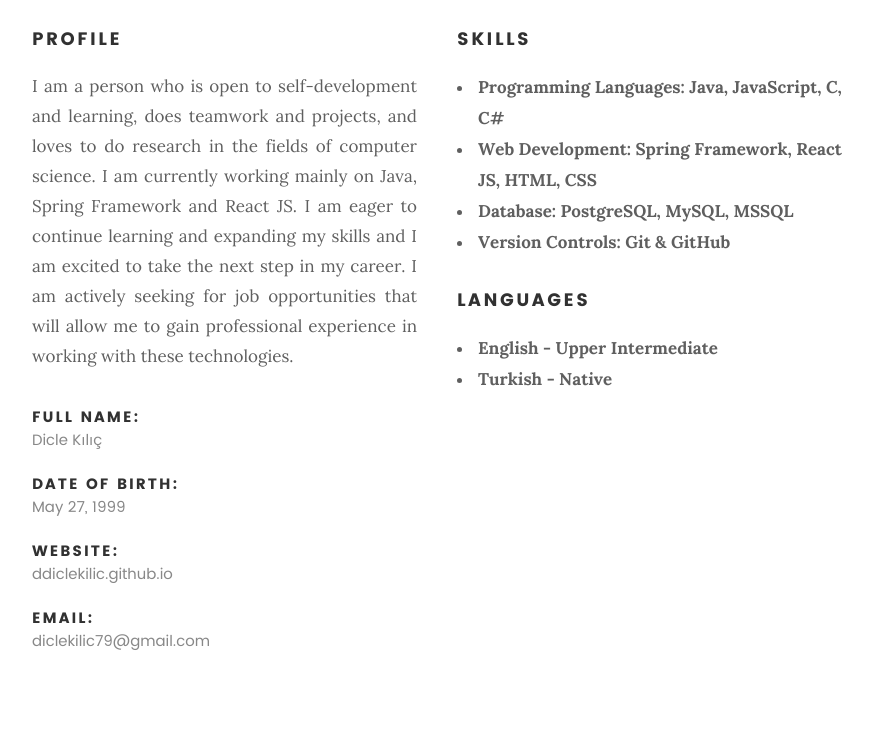
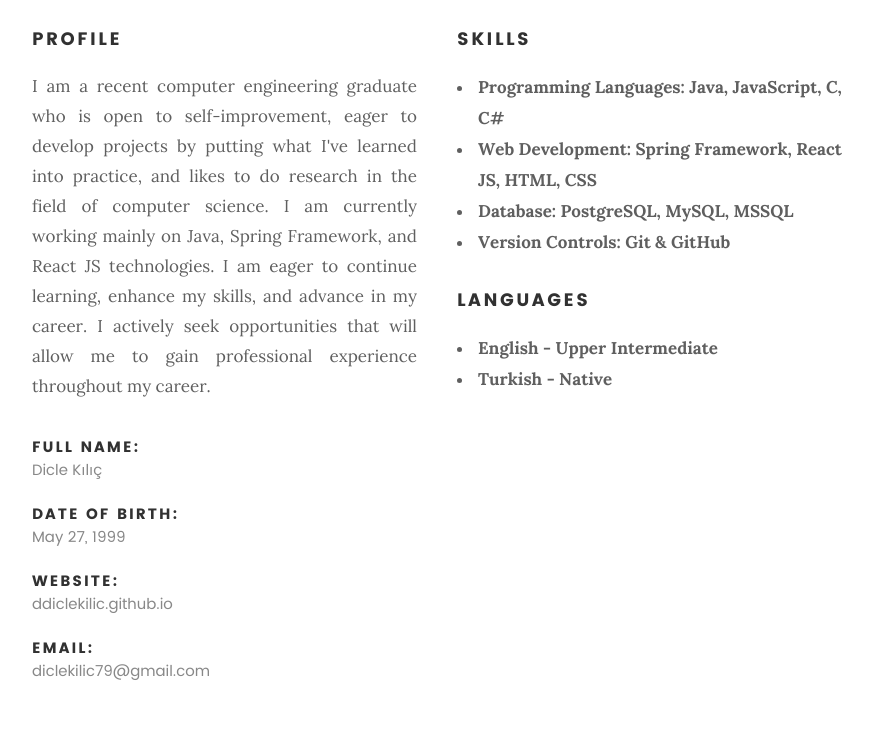
Before and after one commit to ddiclekilic/ddiclekilic.github.io, a plain HTML site: page index.html in a window 1280 px wide. Shown: the part 1115-1860 px from the top of the page, without its empty margins (203-1076 px from the left). Drawn offline with Linux system fonts and the light colour scheme; files whose address does not match are found by name.

Commit message:
Update index.html

```diff
--- a/index.html
+++ b/index.html
@@ -122,14 +122,11 @@
         <div class="col-six tab-full">
           <h3>Profile</h3>
           <p>
-            I am a person who is open to self-development and learning, does
-            teamwork and projects, and loves to do research in the fields of
-            computer science. I am currently working mainly on Java, Spring
-            Framework and React JS. I am eager to continue learning and
-            expanding my skills and I am excited to take the next step in my
-            career. I am actively seeking for job opportunities that will allow
-            me to gain professional experience in working with these
-            technologies.
+            I am a recent computer engineering graduate who is open to self-improvement, eager to develop
+projects by putting what I've learned into practice, and likes to do research in the field of computer
+science. I am currently working mainly on Java, Spring Framework, and React JS technologies. I am
+eager to continue learning, enhance my skills, and advance in my career. I actively seek
+opportunities that will allow me to gain professional experience throughout my career.
           </p>
 
           <ul class="info-list">
@@ -325,13 +322,13 @@
 
               <div class="timeline-header">
                 <h3>Bachelor of Computer Engineering</h3>
-                <p>2020 - Present</p>
+                <p>2020 - September 2023</p>
               </div>
 
               <div class="timeline-content">
                 <h4>Marmara University</h4>
                 <p>
-                  GPA: 3.31/4.00 <br />Expected graduation date: September 2023
+                  GPA: 3.31/4.00 <br />
                 </p>
               </div>
             </div>
```
